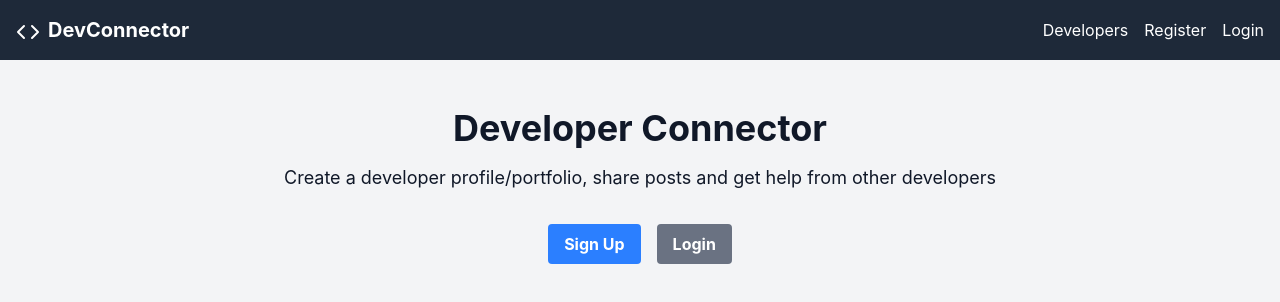
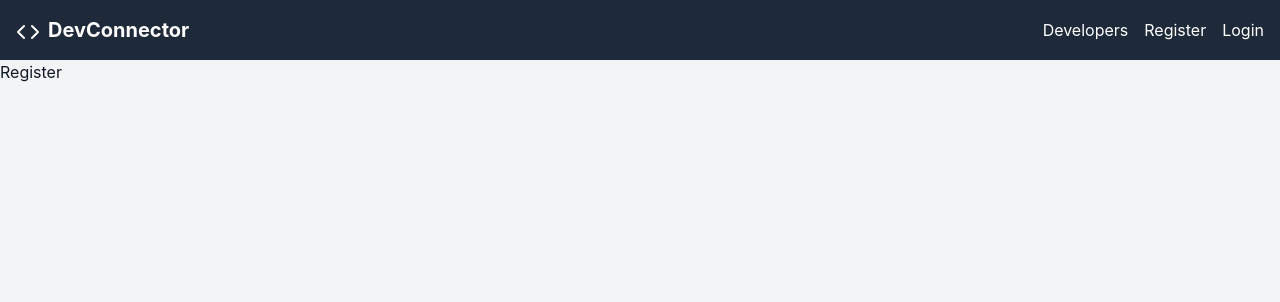
Before and after one commit to dag12y/devConnect, a React (Vite) app in the folder client/: page /register in a window 1280 px wide. Shown: the top 302 px of the page. Built offline with nearby package versions, Linux system fonts and the light colour scheme.

Commit message:
feat: implement routing with React Router, add Login and Register components

```diff
--- a/client/src/App.jsx
+++ b/client/src/App.jsx
@@ -1,14 +1,20 @@
 import Navbar from "./components/layout/Navbar"
 import Landing from "./components/layout/Landing"
-
+import { BrowserRouter as Router , Routes,Route,Link} from "react-router-dom"
+import Login from "./components/auth/Login"
+import Register from "./components/auth/Register"
 
 function App() {
 
   return (
-    <>
+    <Router>
       <Navbar />
-      <Landing />
-    </>
+      <Routes>
+        <Route path="/" element={<Landing />} />
+        <Route path="/login" element={<Login />} />
+        <Route path="/register" element={<Register />} />
+      </Routes>
+    </Router>
   )
 }
 
--- /dev/null
+++ b/client/src/components/auth/Login.jsx
@@ -0,0 +1,7 @@
+import React from 'react'
+
+export default function Login() {
+  return (
+    <div>Login</div>
+  )
+}
--- /dev/null
+++ b/client/src/components/auth/Register.jsx
@@ -0,0 +1,7 @@
+import React from 'react'
+
+export default function Register() {
+  return (
+    <div>Register</div>
+  )
+}
--- a/client/src/components/layout/Landing.jsx
+++ b/client/src/components/layout/Landing.jsx
@@ -1,3 +1,5 @@
+import {Link} from 'react-router-dom'
+
 export default function Landing() {
   return (
     <section >
@@ -9,8 +11,8 @@ export default function Landing() {
             other developers
           </p>
           <div className="flex justify-center gap-4">
-            <a href="/register" className="bg-blue-500 hover:bg-blue-700 text-white font-bold py-2 px-4 rounded">Sign Up</a>
-            <a href="/login" className="bg-gray-500 hover:bg-gray-700 text-white font-bold py-2 px-4 rounded">Login</a>
+            <Link to="/register" className="bg-blue-500 hover:bg-blue-700 text-white font-bold py-2 px-4 rounded">Sign Up</Link>
+            <Link to="/login" className="bg-gray-500 hover:bg-gray-700 text-white font-bold py-2 px-4 rounded">Login</Link>
           </div>
         </div>
       </div>
--- a/client/src/components/layout/Navbar.jsx
+++ b/client/src/components/layout/Navbar.jsx
@@ -1,15 +1,16 @@
 import {Code} from 'lucide-react';
+import {  Link } from "react-router-dom";
 
 export default function Navbar() {
   return (
     <nav className="bg-gray-800 text-white p-4 flex justify-between items-center">
       <h1 className="text-xl font-bold">
-        <a href="#"><Code className="w-6 h-6 mr-2 inline-block" />DevConnector</a>
+        <Link to="/"><Code className="w-6 h-6 mr-2 inline-block" />DevConnector</Link>
       </h1>
       <ul className="flex gap-4">
-        <li className="text-white hover:text-gray-300"><a href="/">Developers</a></li>
-        <li className="text-white hover:text-gray-300"><a href="/about">Register</a></li>
-        <li className="text-white hover:text-gray-300"><a href="/contact">Login</a></li>
+        <li className="text-white hover:text-gray-300"><Link to="/">Developers</Link></li>
+        <li className="text-white hover:text-gray-300"><Link to="/register">Register</Link></li>
+        <li className="text-white hover:text-gray-300"><Link to="/login">Login</Link></li>
       </ul>
     </nav>
   );
```
